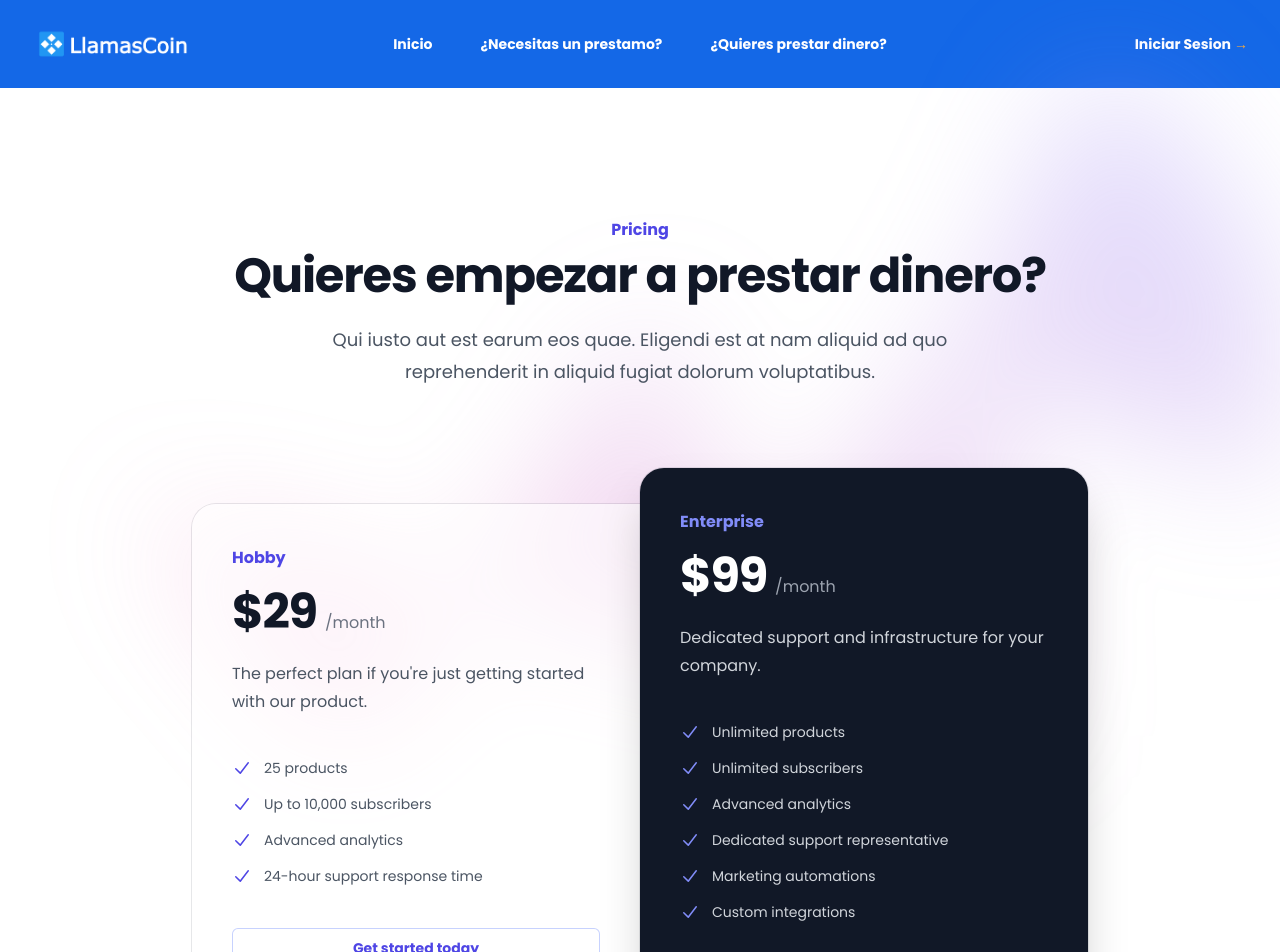
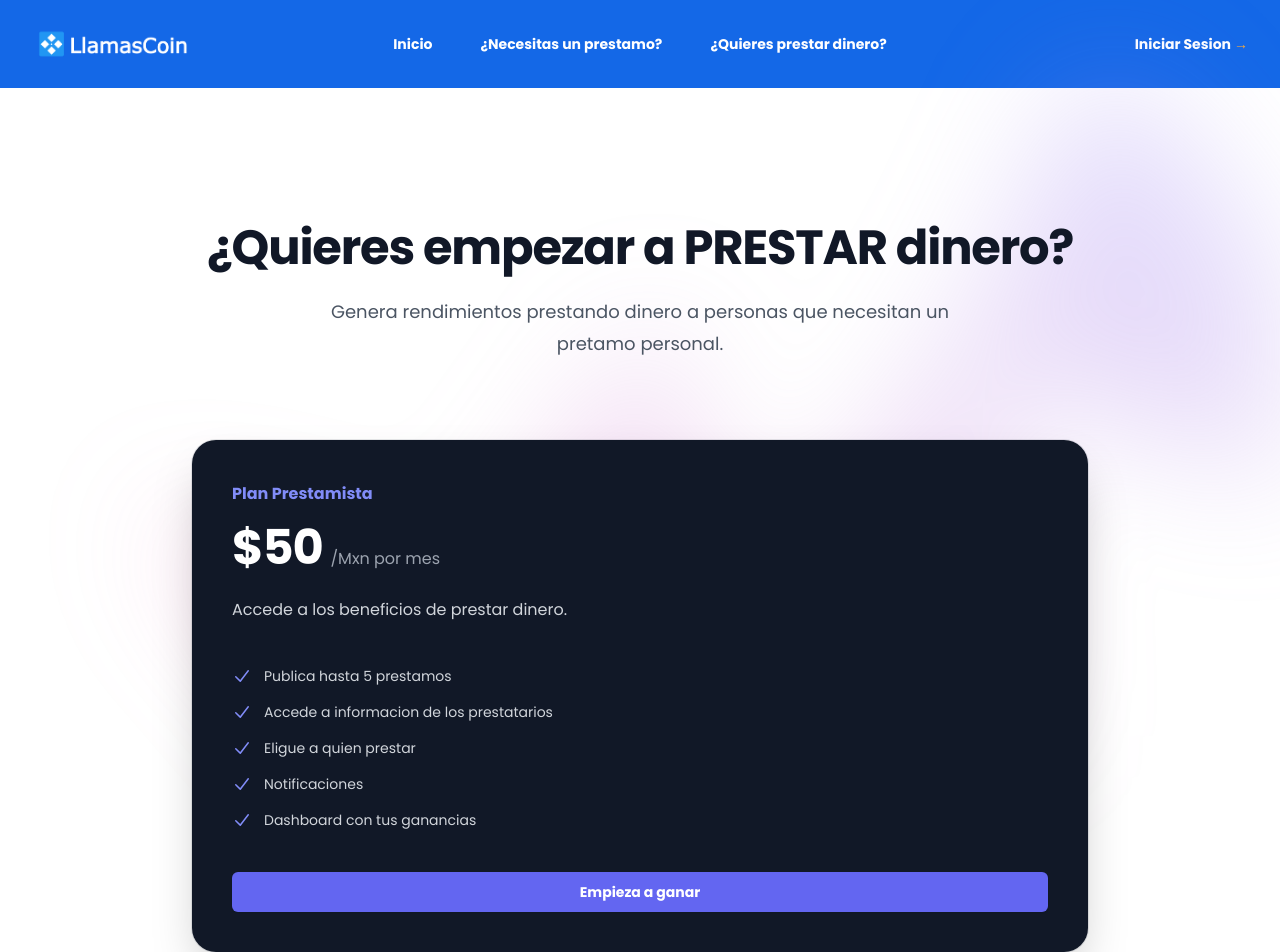
Before and after one commit to metodosformalesds/t6_mfds_2024, a React (Vite) app in the folder llamascoin_ui/: page /subscription in a window 1280 px wide. Shown: the top 952 px of the page. Built offline with nearby package versions, Linux system fonts and the light colour scheme; a web font is replaced by a local one.

Commit message:
Correcciones PaginaSubscription

```diff
--- a/llamascoin_ui/src/pages/Subscription.jsx
+++ b/llamascoin_ui/src/pages/Subscription.jsx
@@ -3,33 +3,21 @@ import { CheckIcon } from '@heroicons/react/20/solid'
 import React from "react";
 import Layout from "../components/Layout";
 
-const tiers = [
-  {
-    name: 'Hobby',
-    id: 'tier-hobby',
-    href: '#',
-    priceMonthly: '$29',
-    description: "The perfect plan if you're just getting started with our product.",
-    features: ['25 products', 'Up to 10,000 subscribers', 'Advanced analytics', '24-hour support response time'],
-    featured: false,
-  },
-  {
-    name: 'Enterprise',
+const Tier = {
+    name: 'Plan Prestamista',
     id: 'tier-enterprise',
-    href: '#',
-    priceMonthly: '$99',
-    description: 'Dedicated support and infrastructure for your company.',
+    href: '/register',
+    priceMonthly: '$50',
+    description: 'Accede a los beneficios de prestar dinero.',
     features: [
-      'Unlimited products',
-      'Unlimited subscribers',
-      'Advanced analytics',
-      'Dedicated support representative',
-      'Marketing automations',
-      'Custom integrations',
+      'Publica hasta 5 prestamos',
+      'Accede a informacion de los prestatarios',
+      'Eligue a quien prestar',
+      'Notificaciones',
+      'Dashboard con tus ganancias',
     ],
     featured: true,
-  },
-]
+  }
 
 function classNames(...classes) {
   return classes.filter(Boolean).join(' ')
@@ -49,87 +37,62 @@ const Subscription = () => {
           />
         </div>
         <div className="mx-auto max-w-2xl text-center lg:max-w-4xl">
-        <h2 className="text-base font-semibold leading-7 text-indigo-600">Pricing</h2>
           <p className="mt-2 text-4xl font-bold tracking-tight text-gray-900 sm:text-5xl">
-            Quieres empezar a prestar dinero?
+            ¿Quieres empezar a PRESTAR dinero?
           </p>
         </div>
         <p className="mx-auto mt-6 max-w-2xl text-center text-lg leading-8 text-gray-600">
-        Qui iusto aut est earum eos quae. Eligendi est at nam aliquid ad quo reprehenderit in aliquid fugiat dolorum
-        voluptatibus.
+          Genera rendimientos prestando dinero a personas que necesitan un pretamo personal.
         </p>
-      <div className="mx-auto mt-16 grid max-w-lg grid-cols-1 items-center gap-y-6 sm:mt-20 sm:gap-y-0 lg:max-w-4xl lg:grid-cols-2">
-        {tiers.map((tier, tierIdx) => (
+        <div className="mx-auto mt-16 max-w-lg grid grid-cols-1 items-center gap-y-6 sm:mt-20 lg:max-w-4xl">
           <div
-            key={tier.id}
             className={classNames(
-              tier.featured ? 'relative bg-gray-900 shadow-2xl' : 'bg-white/60 sm:mx-8 lg:mx-0',
-              tier.featured
-                ? ''
-                : tierIdx === 0
-                  ? 'rounded-t-3xl sm:rounded-b-none lg:rounded-bl-3xl lg:rounded-tr-none'
-                  : 'sm:rounded-t-none lg:rounded-bl-none lg:rounded-tr-3xl',
-              'rounded-3xl p-8 ring-1 ring-gray-900/10 sm:p-10',
+              'relative bg-gray-900 shadow-2xl',
+              'rounded-3xl p-8 ring-1 ring-gray-900/10 sm:p-10'
             )}
           >
             <h3
-              id={tier.id}
-              className={classNames(
-                tier.featured ? 'text-indigo-400' : 'text-indigo-600',
-                'text-base font-semibold leading-7',
-              )}
+              id={Tier.id}
+              className={classNames('text-indigo-400', 'text-base font-semibold leading-7')}
             >
-              {tier.name}
+              {Tier.name}
             </h3>
             <p className="mt-4 flex items-baseline gap-x-2">
-              <span
-                className={classNames(
-                  tier.featured ? 'text-white' : 'text-gray-900',
-                  'text-5xl font-bold tracking-tight',
-                )}
-              >
-                {tier.priceMonthly}
+              <span className="text-white text-5xl font-bold tracking-tight">
+                {Tier.priceMonthly}
               </span>
-              <span className={classNames(tier.featured ? 'text-gray-400' : 'text-gray-500', 'text-base')}>/month</span>
+              <span className="text-gray-400 text-base">/Mxn por mes</span>
             </p>
-            <p className={classNames(tier.featured ? 'text-gray-300' : 'text-gray-600', 'mt-6 text-base leading-7')}>
-              {tier.description}
+            <p className="text-gray-300 mt-6 text-base leading-7">
+              {Tier.description}
             </p>
             <ul
               role="list"
-              className={classNames(
-                tier.featured ? 'text-gray-300' : 'text-gray-600',
-                'mt-8 space-y-3 text-sm leading-6 sm:mt-10',
-              )}
+              className="text-gray-300 mt-8 space-y-3 text-sm leading-6 sm:mt-10"
             >
-              {tier.features.map((feature) => (
+              {Tier.features.map((feature) => (
                 <li key={feature} className="flex gap-x-3">
                   <CheckIcon
                     aria-hidden="true"
-                    className={classNames(tier.featured ? 'text-indigo-400' : 'text-indigo-600', 'h-6 w-5 flex-none')}
+                    className="text-indigo-400 h-6 w-5 flex-none"
                   />
                   {feature}
                 </li>
               ))}
             </ul>
             <a
-              href={tier.href}
-              aria-describedby={tier.id}
-              className={classNames(
-                tier.featured
-                  ? 'bg-indigo-500 text-white shadow-sm hover:bg-indigo-400 focus-visible:outline-indigo-500'
-                  : 'text-indigo-600 ring-1 ring-inset ring-indigo-200 hover:ring-indigo-300 focus-visible:outline-indigo-600',
-                'mt-8 block rounded-md px-3.5 py-2.5 text-center text-sm font-semibold focus-visible:outline focus-visible:outline-2 focus-visible:outline-offset-2 sm:mt-10',
-              )}
+              href={Tier.href}
+              aria-describedby={Tier.id}
+              className="bg-indigo-500 text-white shadow-sm hover:bg-indigo-400 focus-visible:outline-indigo-500 mt-8 block rounded-md px-3.5 py-2.5 text-center text-sm font-semibold focus-visible:outline focus-visible:outline-2 focus-visible:outline-offset-2 sm:mt-10"
             >
-              Get started today
+              Empieza a ganar
             </a>
           </div>
-        ))}
         </div>
       </div>
     </Layout>
   );
 };
 
+
 export default Subscription;
```
Lines whose indentation alone changed are shown as unchanged.
